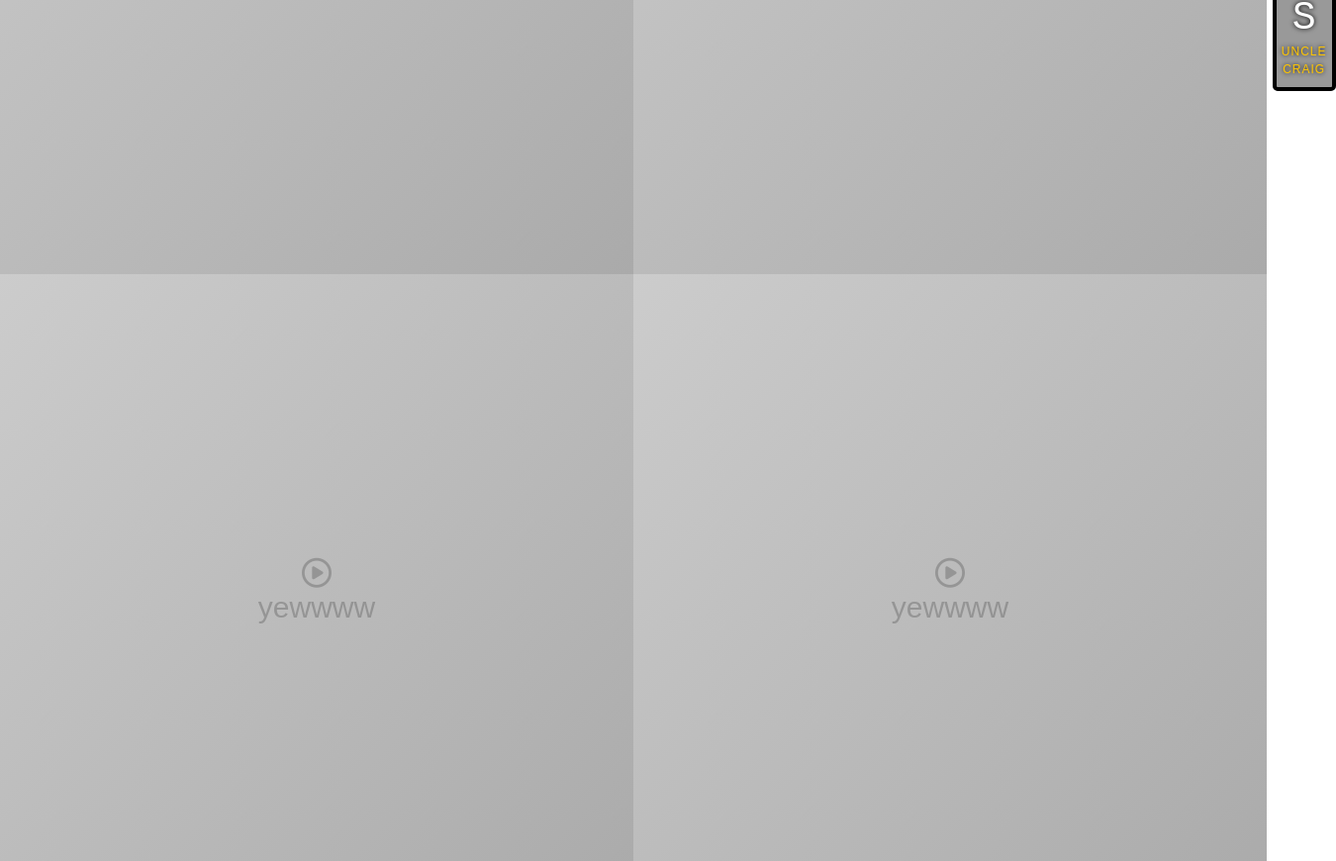
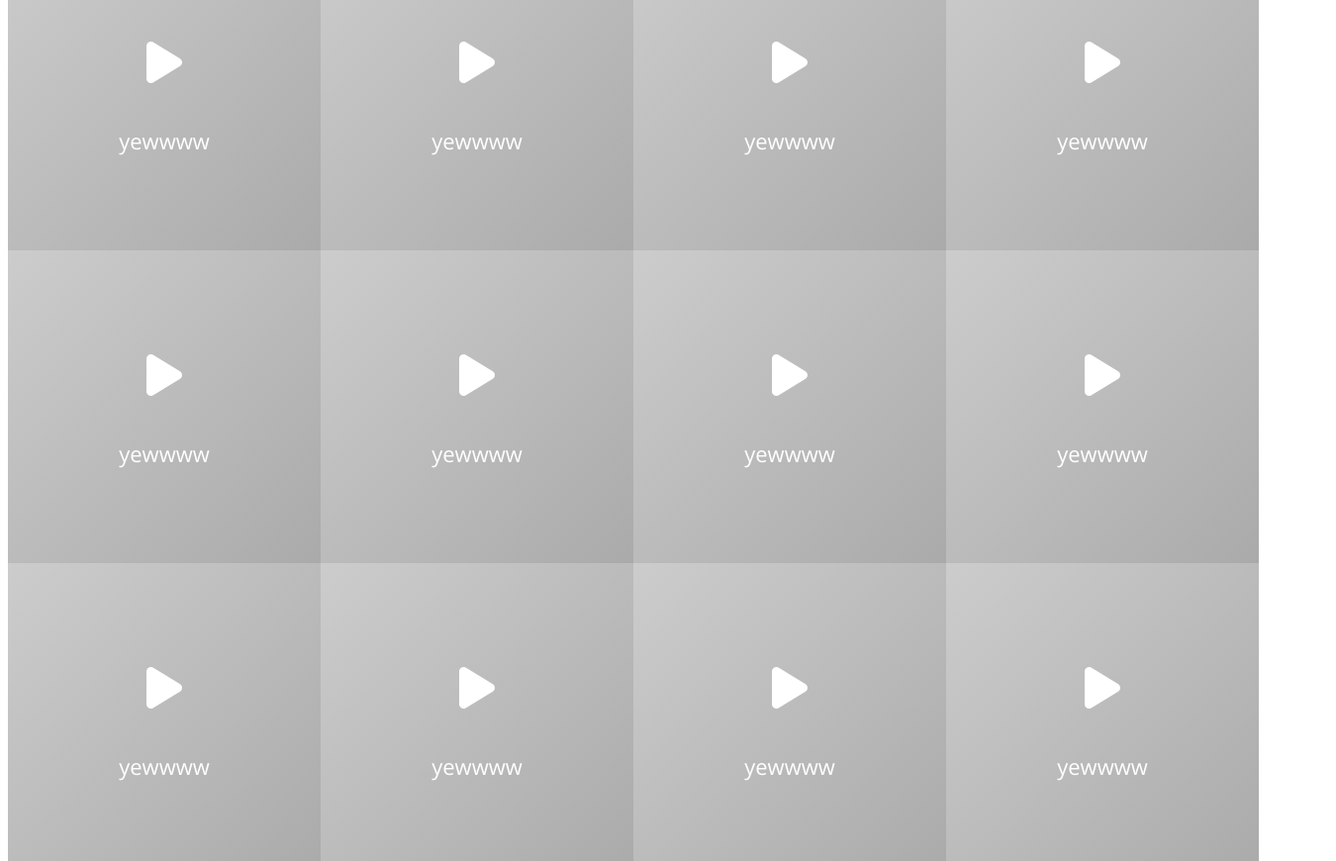
Before and after one commit to billycsete/skim-soundboard, a website with bundled scripts: page index.html in a window 1280 px wide. Shown: the part 363-1233 px from the top of the page at 99% size, 1350 px wide, since content can reach past the window. Built offline with nearby package versions, Linux system fonts and the light colour scheme; files whose address does not match are found by name.

Commit message:
feat(): style and listen for events on pads

```diff
--- a/index.html
+++ b/index.html
@@ -2,109 +2,141 @@
 <html lang="en">
 <head>
 	<meta charset="UTF-8">
-	<title>JS Drum Kit</title>
-	<link href="https://fonts.googleapis.com/css?family=Open+Sans" rel="stylesheet">
+	<title>Skim Soundboard</title>
+	<link href="https://fonts.googleapis.com/css?family=Open+Sans:300,400" rel="stylesheet">
 	<link href="dist/main.built.css" rel="stylesheet">
 	<script src="https://use.fontawesome.com/41d453a35a.js"></script>
 </head>
 <body>
 
-	<ul class="grid">
-		<li class="grid-item">
-			<div class="grid-item-content">
-				<div class="sound-card">
-					<div class="sound-play-button"><i class="fa fa-play-circle-o" aria-hidden="true"></i></div>
-					<div class="sound-label">yewwww</div>
+	<header class="header">
+		<h1 class="header-headline"><span class="block">Skim</span> Soundboard</h1>
+	</header>
+
+	<main class="main" role="main">
+		<ul class="soundboard">
+			<li class="soundboard-item">
+				<div class="pad" data-key="65">
+					<div class="pad-background"></div>
+					<div class="pad-content">
+						<div class="pad-play-icon"><i class="fa fa-play" aria-hidden="true"></i></div>
+						<div class="pad-label">yewwww</div>
+						<audio class="pad-audio" src="audio/uncle-craig.wav"></audio>
 					</div>
 				</div>
 			</li>
-		<li class="grid-item">
-			<div class="grid-item-content">
-				<div class="sound-card">
-					<div class="sound-play-button"><i class="fa fa-play-circle-o" aria-hidden="true"></i></div>
-					<div class="sound-label">yewwww</div>
+			<li class="soundboard-item">
+				<div class="pad" data-keyboard-triggger="53">
+					<div class="pad-background"></div>
+					<div class="pad-content">
+						<div class="pad-play-icon"><i class="fa fa-play" aria-hidden="true"></i></div>
+						<div class="pad-label">yewwww</div>
+						<audio class="pad-audio" src="audio/uncle-craig.wav"></audio>
 					</div>
 				</div>
 			</li>
-		<li class="grid-item">
-			<div class="grid-item-content">
-				<div class="sound-card">
-					<div class="sound-play-button"><i class="fa fa-play-circle-o" aria-hidden="true"></i></div>
-					<div class="sound-label">yewwww</div>
+			<li class="soundboard-item">
+				<div class="pad" data-keyboard-triggger="53">
+					<div class="pad-background"></div>
+					<div class="pad-content">
+						<div class="pad-play-icon"><i class="fa fa-play" aria-hidden="true"></i></div>
+						<div class="pad-label">yewwww</div>
+						<audio class="pad-audio" src="audio/uncle-craig.wav"></audio>
 					</div>
 				</div>
 			</li>
-		<li class="grid-item">
-			<div class="grid-item-content">
-				<div class="sound-card">
-					<div class="sound-play-button"><i class="fa fa-play-circle-o" aria-hidden="true"></i></div>
-					<div class="sound-label">yewwww</div>
+			<li class="soundboard-item">
+				<div class="pad" data-keyboard-triggger="53">
+					<div class="pad-background"></div>
+					<div class="pad-content">
+						<div class="pad-play-icon"><i class="fa fa-play" aria-hidden="true"></i></div>
+						<div class="pad-label">yewwww</div>
+						<audio class="pad-audio" src="audio/uncle-craig.wav"></audio>
 					</div>
 				</div>
 			</li>
-		<li class="grid-item">
-			<div class="grid-item-content">
-				<div class="sound-card">
-					<div class="sound-play-button"><i class="fa fa-play-circle-o" aria-hidden="true"></i></div>
-					<div class="sound-label">yewwww</div>
+			<li class="soundboard-item">
+				<div class="pad" data-keyboard-triggger="53">
+					<div class="pad-background"></div>
+					<div class="pad-content">
+						<div class="pad-play-icon"><i class="fa fa-play" aria-hidden="true"></i></div>
+						<div class="pad-label">yewwww</div>
+						<audio class="pad-audio" src="audio/uncle-craig.wav"></audio>
 					</div>
 				</div>
 			</li>
-		<li class="grid-item">
-			<div class="grid-item-content">
-				<div class="sound-card">
-					<div class="sound-play-button"><i class="fa fa-play-circle-o" aria-hidden="true"></i></div>
-					<div class="sound-label">yewwww</div>
+			<li class="soundboard-item">
+				<div class="pad" data-keyboard-triggger="53">
+					<div class="pad-background"></div>
+					<div class="pad-content">
+						<div class="pad-play-icon"><i class="fa fa-play" aria-hidden="true"></i></div>
+						<div class="pad-label">yewwww</div>
+						<audio class="pad-audio" src="audio/uncle-craig.wav"></audio>
 					</div>
 				</div>
 			</li>
-		<li class="grid-item">
-			<div class="grid-item-content">
-				<div class="sound-card">
-					<div class="sound-play-button"><i class="fa fa-play-circle-o" aria-hidden="true"></i></div>
-					<div class="sound-label">yewwww</div>
+			<li class="soundboard-item">
+				<div class="pad" data-keyboard-triggger="53">
+					<div class="pad-background"></div>
+					<div class="pad-content">
+						<div class="pad-play-icon"><i class="fa fa-play" aria-hidden="true"></i></div>
+						<div class="pad-label">yewwww</div>
+						<audio class="pad-audio" src="audio/uncle-craig.wav"></audio>
 					</div>
 				</div>
 			</li>
-		<li class="grid-item">
-			<div class="grid-item-content">
-				<div class="sound-card">
-					<div class="sound-play-button"><i class="fa fa-play-circle-o" aria-hidden="true"></i></div>
-					<div class="sound-label">yewwww</div>
+			<li class="soundboard-item">
+				<div class="pad" data-keyboard-triggger="53">
+					<div class="pad-background"></div>
+					<div class="pad-content">
+						<div class="pad-play-icon"><i class="fa fa-play" aria-hidden="true"></i></div>
+						<div class="pad-label">yewwww</div>
+						<audio class="pad-audio" src="audio/uncle-craig.wav"></audio>
 					</div>
 				</div>
 			</li>
-		<li class="grid-item">
-			<div class="grid-item-content">
-				<div class="sound-card">
-					<div class="sound-play-button"><i class="fa fa-play-circle-o" aria-hidden="true"></i></div>
-					<div class="sound-label">yewwww</div>
+			<li class="soundboard-item">
+				<div class="pad" data-keyboard-triggger="53">
+					<div class="pad-background"></div>
+					<div class="pad-content">
+						<div class="pad-play-icon"><i class="fa fa-play" aria-hidden="true"></i></div>
+						<div class="pad-label">yewwww</div>
+						<audio class="pad-audio" src="audio/uncle-craig.wav"></audio>
 					</div>
 				</div>
 			</li>
-		<li class="grid-item">
-			<div class="grid-item-content">
-				<div class="sound-card">
-					<div class="sound-play-button"><i class="fa fa-play-circle-o" aria-hidden="true"></i></div>
-					<div class="sound-label">yewwww</div>
+			<li class="soundboard-item">
+				<div class="pad" data-keyboard-triggger="53">
+					<div class="pad-background"></div>
+					<div class="pad-content">
+						<div class="pad-play-icon"><i class="fa fa-play" aria-hidden="true"></i></div>
+						<div class="pad-label">yewwww</div>
+						<audio class="pad-audio" src="audio/uncle-craig.wav"></audio>
+					</div>
+				</div>
+			</li>
+			<li class="soundboard-item">
+				<div class="pad" data-keyboard-triggger="53">
+					<div class="pad-background"></div>
+					<div class="pad-content">
+						<div class="pad-play-icon"><i class="fa fa-play" aria-hidden="true"></i></div>
+						<div class="pad-label">yewwww</div>
+						<audio class="pad-audio" src="audio/uncle-craig.wav"></audio>
+					</div>
+				</div>
+			</li>
+			<li class="soundboard-item">
+				<div class="pad" data-keyboard-triggger="53">
+					<div class="pad-background"></div>
+					<div class="pad-content">
+						<div class="pad-play-icon"><i class="fa fa-play" aria-hidden="true"></i></div>
+						<div class="pad-label">yewwww</div>
+						<audio class="pad-audio" src="audio/uncle-craig.wav"></audio>
 					</div>
 				</div>
 			</li>
 		</ul>
-
-	<div class="keys">
-		<div data-key="65" class="key">
-			<kbd>A</kbd>
-			<span class="sound">dubs</span>
-		</div>
-		<div data-key="83" class="key">
-			<kbd>S</kbd>
-			<span class="sound">uncle craig</span>
-		</div>
-	</div>
-
-	<audio data-key="65" src="audio/lets-go-dubs.wav"></audio>
-	<audio data-key="83" src="audio/uncle-craig.wav"></audio>
+	</main>
 
 	<script src="https://cdn.polyfill.io/v2/polyfill.min.js"></script>
 	<script type="text/javascript" src="dist/main.built.js"></script>
--- /dev/null
+++ b/src/js/components/SoundPad.js
@@ -0,0 +1,85 @@
+
+
+export default class SoundPad {
+
+	constructor(element) {
+		this.element = element;
+		this.audio = this.element.querySelector('.pad-audio');
+		this.keyboardTrigger = this.element.getAttribute('data-keyboard-triggger')
+
+		// bound functions
+		// this.onTransitionEnd = this.onTransitionEnd.bind(this);
+		this.onMouseDown = this.onMouseDown.bind(this);
+		this.onMouseUp = this.onMouseUp.bind(this);
+		this.onTouchStart = this.onTouchStart.bind(this);
+		this.onTouchEnd = this.onTouchEnd.bind(this);
+		this.onKeyDown = this.onKeyDown.bind(this);
+		this.onKeyUp = this.onKeyUp.bind(this);
+
+		this.setupEvents();
+	}
+
+	setupEvents() {
+		this.element.addEventListener('transitionend', this.onTransitionEnd);
+		this.element.addEventListener('mousedown', this.onMouseDown);
+		this.element.addEventListener('mouseup', this.onMouseUp);
+		this.element.addEventListener('touchstart', this.onTouchStart);
+		this.element.addEventListener('touchstart', this.onTouchEnd);
+		window.addEventListener('keydown', this.onKeyDown);
+		window.addEventListener('keyup', this.onKeyUp);
+	}
+
+	onMouseDown() {
+		console.log('mouse down');
+
+		this.element.classList.add('pushed');
+		this.play();
+	}
+
+	onMouseUp() {
+		console.log('mouse up');
+
+		this.element.classList.remove('pushed');
+	}
+
+	onTouchStart() {
+		console.log('touch start');
+
+		this.element.classList.add('pushed');
+		this.play();
+	}
+
+	onTouchEnd() {
+		console.log('touch end');
+
+		this.element.classList.remove('pushed');
+	}
+
+	onKeyDown() {
+		console.log('key down');
+
+		this.element.classList.add('pushed');
+		this.play();
+	}
+
+	onKeyUp() {
+		this.element.classList.remove('pushed');
+	}
+
+	// onTransitionEnd(evt) {
+
+	// 	if (evt.propertyName !== 'transform') return;
+
+	// 	this.element.classList.remove('playing');
+	// }
+
+	play() {
+		if(!this.audio) return; // if we dont have audio for the eky that was pressed, do nothing
+
+		this.audio.currentTime = 0; // restart audio clip for rapid key hits
+		this.audio.play();
+
+		this.element.classList.add('playing');
+	}
+
+}
--- a/src/js/main.js
+++ b/src/js/main.js
@@ -1,13 +1,9 @@
 
-import playSound from './components/playSound';
 
-function removeTransition(evt) {
-	if(evt.propertyName !== 'transform') return; // ignore the event if its not a transform
+import SoundPad from './components/SoundPad';
 
-	this.classList.remove('playing');
-}
 
-const keys = document.querySelectorAll('.key');
-keys.forEach(key => key.addEventListener('transitionend', removeTransition));
 
-window.addEventListener('keydown', playSound);
+const pads = document.querySelectorAll('.pad');
+
+pads.forEach(key => new SoundPad(key));
--- /dev/null
+++ b/src/scss/components/_header.scss
@@ -0,0 +1,33 @@
+// ============================================
+//
+// Header
+//
+// ============================================
+
+
+.main {
+	position: relative;
+	z-index: 10;
+	margin-top: 300px;
+}
+
+.header {
+	position: fixed;
+	z-index: 1;
+	top: 0;
+	left: 0;
+	width: 100%;
+	height: 300px;
+	background-image: url('../images/austin-keen.jpg');
+	background-size: cover;
+	background-position: center center;
+	padding: 0 5%;
+	display: flex;
+	align-items: center;
+}
+
+.header-headline {
+	color: #fff;
+	font-size: 42px;
+	font-weight: 400;
+}
--- a/src/scss/components/_page.scss
+++ /dev/null
@@ -1,95 +0,0 @@
-
-
-.grid {
-	padding: 0;
-	margin: 0;
-}
-
-.grid-item {
-	position: relative;
-	z-index: 1;
-	list-style-type: none;
-	margin: 0;
-	width: 50%;
-	padding-top: 50%;
-	float: left;
-
-	.grid-item-content {
-		position: absolute;
-		z-index: 2;
-		top: 0;
-		right: 0;
-		bottom: 0;
-		left: 0;
-		background: linear-gradient(135deg, #ccc, #aaa);
-		display: flex;
-		align-items: center;
-		justify-content: center;
-	}
-}
-
-
-.sound-card {
-	text-align: center;
-	font-size: 3rem;
-	opacity: 0.2;
-}
-
-
-
-
-// ============================================
-//
-// OLD
-//
-// ============================================
-
-
-html {
-	font-size: 10px;
-}
-body,html {
-	margin: 0;
-	padding: 0;
-	font-family: sans-serif;
-}
-
-.keys {
-	display: flex;
-	flex: 1;
-	min-height: 100vh;
-	align-items: center;
-	justify-content: center;
-}
-
-.key {
-	border: .4rem solid black;
-	border-radius: .5rem;
-	margin: 1rem;
-	font-size: 1.5rem;
-	padding: 1rem .5rem;
-	transition: all .07s ease;
-	width: 10rem;
-	text-align: center;
-	color: white;
-	background: rgba(0,0,0,0.4);
-	text-shadow: 0 0 .5rem black;
-}
-
-.playing {
-	transform: scale(1.1);
-	border-color: #ffc600;
-	box-shadow: 0 0 1rem #ffc600;
-}
-
-kbd {
-	display: block;
-	font-size: 4rem;
-}
-
-.sound {
-	font-size: 1.2rem;
-	text-transform: uppercase;
-	letter-spacing: .1rem;
-	color: #ffc600;
-}
--- /dev/null
+++ b/src/scss/components/_soundboard-pad.scss
@@ -0,0 +1,63 @@
+// ============================================
+//
+// Soundboard - Pad
+//
+// ============================================
+
+
+.pad {
+	position: absolute;
+	z-index: 2;
+	top: 0;
+	right: 0;
+	bottom: 0;
+	left: 0;
+	display: flex;
+	align-items: center;
+	justify-content: center;
+
+	&:hover {
+		// opacity: 0.8;
+	}
+
+	&.pushed {
+		.pad-background {
+			transform: scale(0.85);
+		}
+	}
+
+	&.playing {
+		.pad-label {
+			opacity: 0;
+		}
+	}
+}
+
+.pad-background {
+	transition: transform 0.1s ease-in-out;
+	position: absolute;
+	z-index: 2;
+	top: 0;
+	right: 0;
+	bottom: 0;
+	left: 0;
+	background: linear-gradient(135deg, #ccc, #aaa);
+}
+
+.pad-content {
+	position: relative;
+	z-index: 3;
+	text-align: center;
+	color: white;
+
+	.pad-play-icon {
+		font-size: 48px;
+		margin-bottom: 40px;
+	}
+
+	.pad-label {
+		font-size: 22px;
+		font-weight: 200;
+		transition: opacity 1s ease-in-out;
+	}
+}
--- /dev/null
+++ b/src/scss/components/_soundboard.scss
@@ -0,0 +1,28 @@
+// ============================================
+//
+// Soundboard
+//
+// ============================================
+
+
+.soundboard {
+	padding: 0;
+	margin: 0;
+	display: flex;
+	flex-wrap: wrap;
+	background: black;
+}
+
+.soundboard-item {
+	position: relative;
+	z-index: 1;
+	list-style-type: none;
+	margin: 0;
+	width: 50%;
+	padding-top: 50%;
+
+	@include media(medium) {
+		width: 25%;
+		padding-top: 25%;
+	}
+}
--- a/src/scss/main.scss
+++ b/src/scss/main.scss
@@ -10,10 +10,14 @@
 
 @import 'shared/normalize';
 @import 'shared/breakpoints';
+@import 'shared/layout';
+@import 'shared/typography';
 
 
 // ============================================
 // Components
 // ============================================
 
-@import 'components/page';
+@import 'components/header';
+@import 'components/soundboard';
+@import 'components/soundboard-pad';
--- /dev/null
+++ b/src/scss/shared/_layout.scss
@@ -0,0 +1,14 @@
+// ============================================
+//
+// Layout
+//
+// ============================================
+
+
+* {
+	box-sizing: border-box;
+}
+
+.block {
+	display: block;
+}
```
Also changed, not shown: src/js/components/playSound.js (deleted, +0 -11 lines). Lines whose indentation alone changed are shown as unchanged.
